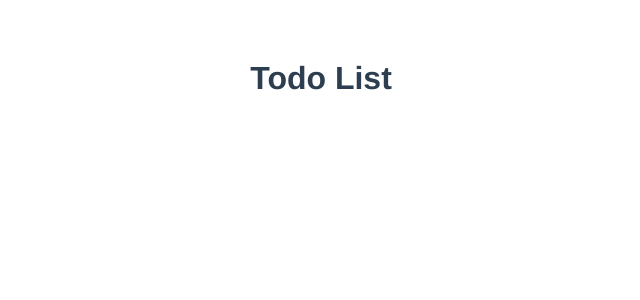
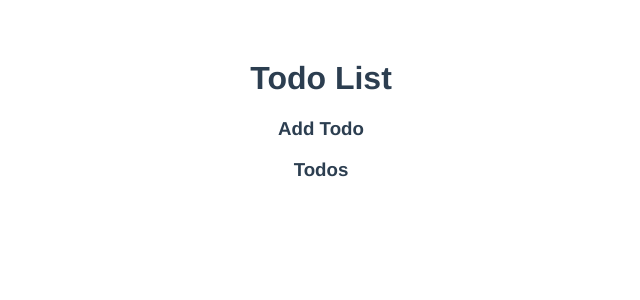
Before and after one commit to phi-rakib/todo-list-vue-vuex, a Vue app: page / in a window 1280 px wide. Shown: the top 300 px of the page, without its empty margins (319-959 px from the left). Built offline with nearby package versions, Linux system fonts and the light colour scheme.

Commit message:
added AddTodo and Todos component in app component

```diff
--- a/src/App.vue
+++ b/src/App.vue
@@ -1,11 +1,16 @@
 <template>
   <h1>Todo List</h1>
+  <AddTodo />
+  <Todos />
 </template>
 
 <script>
+import Todos from './components/Todo.vue';
+import AddTodo from './components/AddTodo.vue';
+
 export default {
   name: "App",
-  components: {},
+  components: {Todos, AddTodo},
 };
 </script>
 
```
